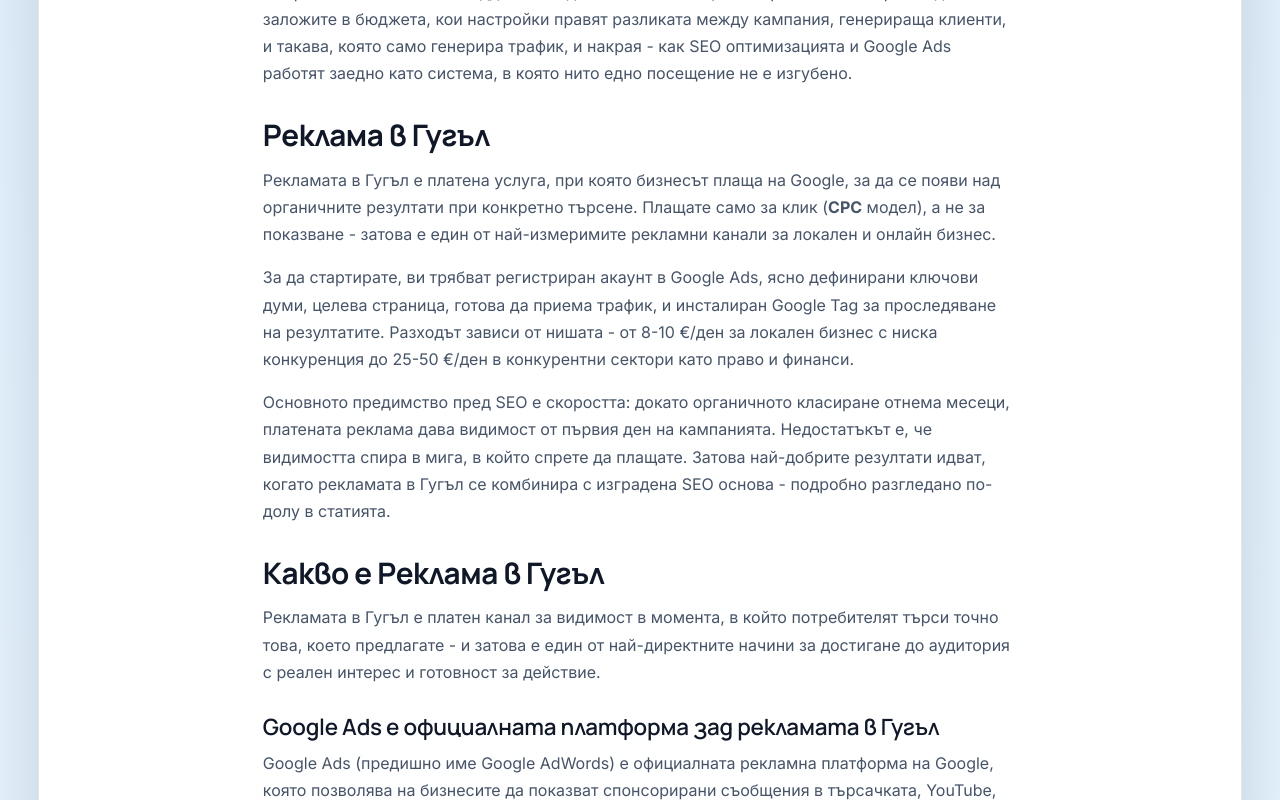
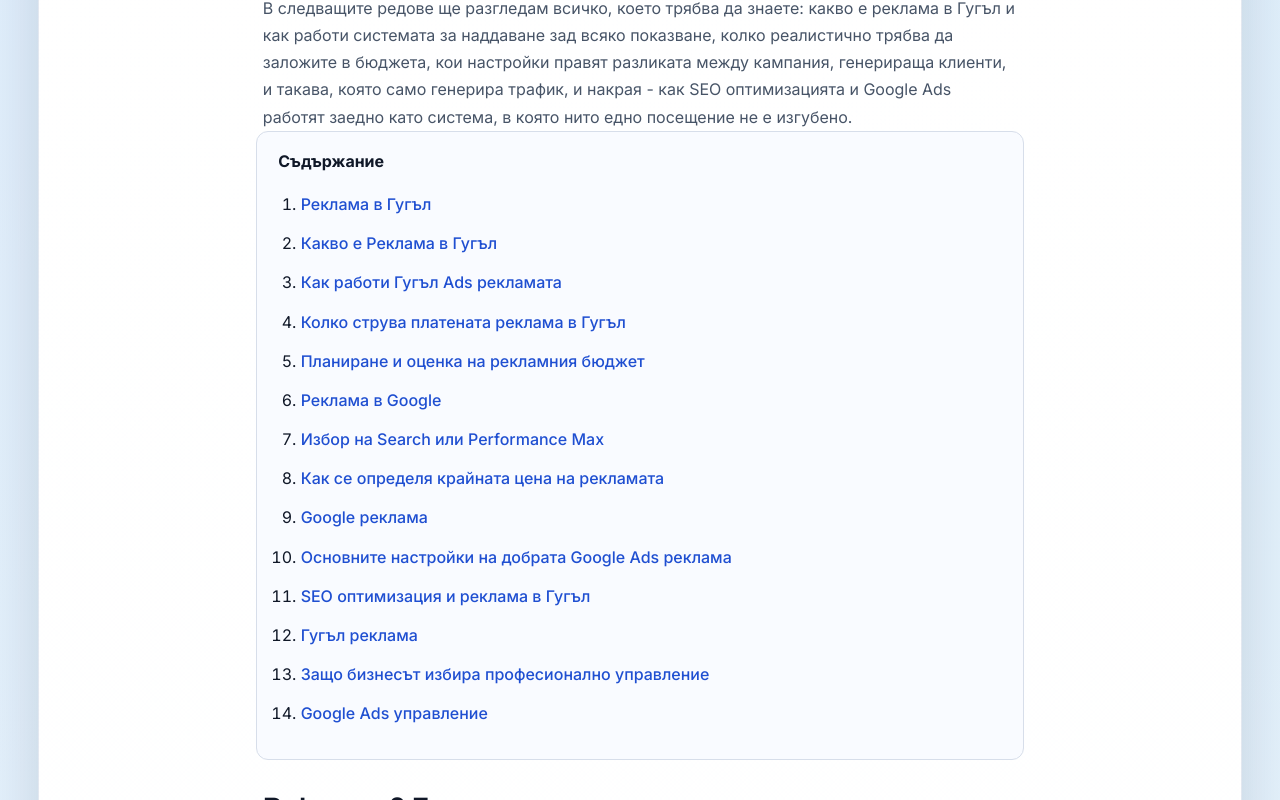
Before and after one commit to inweblife/inweblife, a Next.js app: page /google-ads-reklama in a window 1280 px wide. Shown: the part 1260-2060 px from the top of the page. Built offline with nearby package versions, Linux system fonts and the light colour scheme; no server answers.

Commit message:
added some changes

```diff
--- a/pages/digitalen-marketing.js
+++ b/pages/digitalen-marketing.js
@@ -214,7 +214,7 @@
             <p>
               За пълния анализ как работи рекламата в Гугъл, стратегиите за наддаване, структурата на акаунтите и синергията с SEO - прочетете{" "}
               <Link href="/google-ads-reklama">
-                <strong>реклама в Гугъл - от кликове към продажби</strong>
+                <strong>реклама в Гугъл</strong>
               </Link>
               .
             </p>
--- a/pages/google-ads-reklama.js
+++ b/pages/google-ads-reklama.js
@@ -6,7 +6,25 @@
 import ShareButtons from "../components/ShareButtons";
 import PostNavigation from "../components/PostNavigation";
 import RelatedPosts from "../components/RelatedPosts";
+import TableOfContents from "../components/TableOfContents";
 import { SITE_URL } from "../lib/config";
+
+const tocItems = [
+  { id: "reklama-v-gugal", label: "Реклама в Гугъл" },
+  { id: "kakvo-e-reklama", label: "Какво е Реклама в Гугъл" },
+  { id: "kak-raboti-reklamata", label: "Как работи Гугъл Ads рекламата" },
+  { id: "kolko-struva", label: "Колко струва платената реклама в Гугъл" },
+  { id: "planirane-byudzhet", label: "Планиране и оценка на рекламния бюджет" },
+  { id: "reklama-v-google", label: "Реклама в Google" },
+  { id: "search-ili-pmax", label: "Избор на Search или Performance Max" },
+  { id: "krajna-cena", label: "Как се определя крайната цена на рекламата" },
+  { id: "google-reklama", label: "Google реклама" },
+  { id: "nastroiki", label: "Основните настройки на добрата Google Ads реклама" },
+  { id: "seo-i-reklama", label: "SEO оптимизация и реклама в Гугъл" },
+  { id: "gugal-reklama", label: "Гугъл реклама" },
+  { id: "kogato-agentsiya", label: "Защо бизнесът избира професионално управление" },
+  { id: "faq-upravlenie", label: "Google Ads управление" },
+];
 
 const articleSchema = {
   "@context": "https://schema.org",
@@ -98,6 +116,10 @@
               <time dateTime="2026-04-23">23 април 2026</time>
             </p>
             <p>
+              PPC специалист с 10+ години опит в управление на Google Ads кампании с голям
+              бюджет.
+            </p>
+            <p>
               <em>
                 Тази статия е за теб, ако си собственик на локален бизнес, онлайн магазин или
                 доставчик на услуги - и искаш да разбереш как рекламата в гугъл работи на практика,
@@ -135,8 +157,10 @@
             </p>
           </section>
 
+          <TableOfContents items={tocItems} styles={styles} />
+
           <section>
-            <h2>Реклама в Гугъл</h2>
+            <h2 id="reklama-v-gugal">Реклама в Гугъл</h2>
             <p>
               Рекламата в Гугъл е платена услуга, при която бизнесът плаща на Google, за да
               се появи над органичните резултати при конкретно търсене. Плащате само за клик
@@ -160,7 +184,7 @@
           </section>
 
           <section>
-            <h2>Какво е Реклама в Гугъл</h2>
+            <h2 id="kakvo-e-reklama">Какво е Реклама в Гугъл</h2>
             <p>
               Рекламата в Гугъл е платен канал за видимост в момента, в който потребителят
               търси точно това, което предлагате - и затова е един от най-директните начини
@@ -265,7 +289,7 @@
           </section>
 
           <section>
-            <h2>Как работи Гугъл Ads рекламата</h2>
+            <h2 id="kak-raboti-reklamata">Как работи Гугъл Ads рекламата</h2>
             <p>
               Зад всяко показване на реклама в Google стои невидим процес от милисекунди -
               система за наддаване, алгоритъм и решение в реално време. Разбирането на
@@ -345,7 +369,7 @@
           </section>
 
           <section>
-            <h2>Колко струва платената реклама в Гугъл</h2>
+            <h2 id="kolko-struva">Колко струва платената реклама в Гугъл</h2>
             <p>
               Цената на рекламата в Гугъл не е фиксирана - формира се на живо при всяко
               търсене и зависи от конкуренцията, нишата, избраните ключови думи и качеството
@@ -396,7 +420,7 @@
           </section>
 
           <section>
-            <h2>Планиране и оценка на рекламния бюджет</h2>
+            <h2 id="planirane-byudzhet">Планиране и оценка на рекламния бюджет</h2>
             <p>
               Един от най-честите въпроси при стартиране е колко точно пари трябва да
               заделите, за да има смисъл от рекламата. Влизането на пазара без предварителна
@@ -422,7 +446,7 @@
           </section>
 
           <section>
-            <h2>Реклама в Google</h2>
+            <h2 id="reklama-v-google">Реклама в Google</h2>
             <p>
               &bdquo;Реклама в Google&ldquo; обхваща далеч повече от текстовите обяви в
               резултатите от търсенето. Google Ads показва реклами и в YouTube, Gmail,
@@ -445,7 +469,7 @@
           </section>
 
           <section>
-            <h2>Избор на Search или Performance Max</h2>
+            <h2 id="search-ili-pmax">Избор на Search или Performance Max</h2>
             <p>
               Двата основни типа кампании за повечето бизнеси - и изборът между тях е едно
               от най-важните решения при настройката.
@@ -480,6 +504,49 @@
                 канали носят резултати
               </li>
             </ul>
+            <div className={styles.tableWrap}>
+              <table className={styles.table}>
+                <thead>
+                  <tr>
+                    <th></th>
+                    <th>Search</th>
+                    <th>Performance Max</th>
+                  </tr>
+                </thead>
+                <tbody>
+                  <tr>
+                    <td>Контрол върху ключови думи</td>
+                    <td>Пълен</td>
+                    <td>Няма - AI решава</td>
+                  </tr>
+                  <tr>
+                    <td>Минимален препоръчителен бюджет</td>
+                    <td>от 8-10 €/ден</td>
+                    <td>от 500 €/месец</td>
+                  </tr>
+                  <tr>
+                    <td>Нужна конверсионна история</td>
+                    <td>Не е задължителна</td>
+                    <td>50+ конверсии/месец</td>
+                  </tr>
+                  <tr>
+                    <td>Отчетност по канал</td>
+                    <td>Пълна</td>
+                    <td>Ограничена</td>
+                  </tr>
+                  <tr>
+                    <td>Обхват</td>
+                    <td>Само търсене</td>
+                    <td>Search, YouTube, Display, Gmail, Maps</td>
+                  </tr>
+                  <tr>
+                    <td>Подходящо за</td>
+                    <td>Нови акаунти, малък бюджет</td>
+                    <td>Зрели акаунти с история</td>
+                  </tr>
+                </tbody>
+              </table>
+            </div>
             <p>
               През 2026 г. ролята на специалиста по Google Ads се измества. Вече не
               говорим само за ръчно наддаване и управление на оферти - говорим за
@@ -501,7 +568,7 @@
           </section>
 
           <section>
-            <h2>Как се определя крайната цена на рекламата в Гугъл?</h2>
+            <h2 id="krajna-cena">Как се определя крайната цена на рекламата в Гугъл?</h2>
             <p>
               Когато планирате бюджет за онлайн присъствие, е важно да разберете, че сумата,
               която виждате в края на месеца, се формира от два напълно независими
@@ -531,7 +598,7 @@
           </section>
 
           <section>
-            <h2>Google реклама</h2>
+            <h2 id="google-reklama">Google реклама</h2>
             <p>
               Добрата Google реклама съчетава прецизно подбрани ключови думи, ясно послание
               в заглавието и целева страница, която отговаря точно на очакването на
@@ -553,7 +620,7 @@
           </section>
 
           <section>
-            <h2>Основните настройки на добрата Google Ads реклама</h2>
+            <h2 id="nastroiki">Основните настройки на добрата Google Ads реклама</h2>
             <p>
               Правилно настроената Google Ads кампания не е само въпрос на бюджет. Тя е
               прецизен механизъм, при който всяка настройка влияе пряко на разходите и
@@ -644,7 +711,7 @@
           </section>
 
           <section>
-            <h2>SEO оптимизация и реклама в Гугъл</h2>
+            <h2 id="seo-i-reklama">SEO оптимизация и реклама в Гугъл</h2>
             <p>
               Рекламата в Гугъл и SEO оптимизацията не са алтернативи, нито са независими
               канали. Те са два механизма, обменящи данни и укрепващи се взаимно - и
@@ -723,7 +790,7 @@
           </section>
 
           <section>
-            <h2>Гугъл реклама</h2>
+            <h2 id="gugal-reklama">Гугъл реклама</h2>
             <p>
               Гугъл реклама си заслужава инвестицията, когато бизнесът има ясна цел за
               конверсия (обаждане, поръчка, запитване), достатъчен бюджет за поне месец
@@ -746,7 +813,7 @@
           </section>
 
           <section>
-            <h2>Защо бизнесът избира професионално управление на Google реклами?</h2>
+            <h2 id="kogato-agentsiya">Защо бизнесът избира професионално управление на Google реклами?</h2>
             <p>
               Много собственици на бизнеси започват сами, подлъгани от лесното създаване на
               акаунт в Google Ads. Много бързо обаче откриват, че интерфейсът е едно, а
@@ -777,7 +844,7 @@
           </section>
 
           <section aria-label="Google Ads управление">
-            <h2>Google Ads управление</h2>
+            <h2 id="faq-upravlenie">Google Ads управление</h2>
             <p>
               Управлението на Google Ads акаунт включва повече от стартиране на кампания -
               изисква постоянен анализ, тестване и решение дали да го поверите на специалист,
--- a/pages/kalkulator-digitalen-marketing.js
+++ b/pages/kalkulator-digitalen-marketing.js
@@ -458,7 +458,7 @@
               граница кампанията просто няма трафик за оптимизация. Логиката и
               разходите са разяснени подробно в{" "}
               <Link href="/google-ads-reklama">
-                <strong>реклама в Гугъл - от кликове към продажби</strong>
+                <strong>реклама в Гугъл</strong>
               </Link>.
             </p>
             <p>
--- a/styles/Article.module.css
+++ b/styles/Article.module.css
@@ -283,6 +283,33 @@
   font-weight: 600;
 }
 
+.tableWrap {
+  margin: 0 0 1rem;
+  overflow-x: auto;
+}
+
+.table {
+  width: 100%;
+  border-collapse: collapse;
+  font-size: 0.95rem;
+}
+
+.table th,
+.table td {
+  padding: 0.6rem 0.8rem;
+  text-align: left;
+  border: 1px solid var(--border);
+}
+
+.table th {
+  background: var(--surface-raised);
+  font-weight: 700;
+}
+
+.table tbody tr:nth-child(even) {
+  background: color-mix(in srgb, var(--surface-raised) 45%, transparent);
+}
+
 .toc {
   max-width: 76ch;
   margin: 0 auto clamp(1.2rem, 2.4vw, 1.8rem);
```
